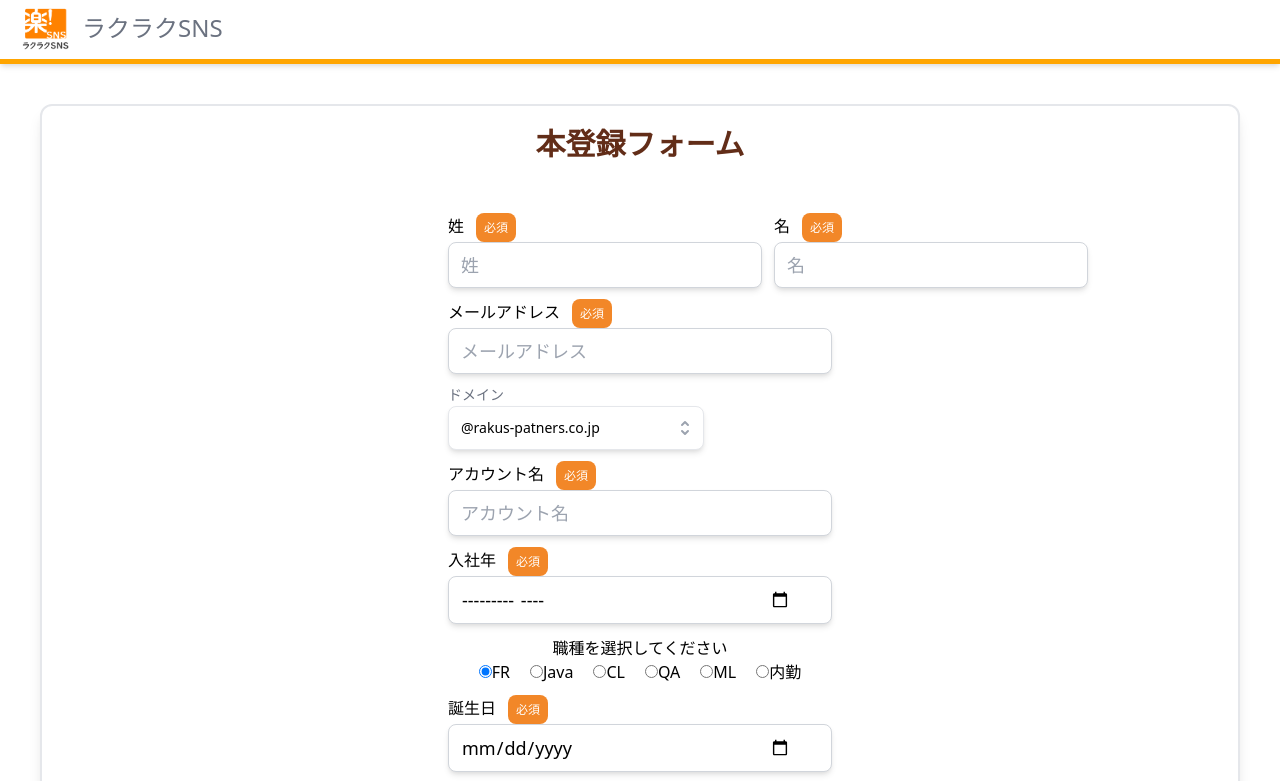
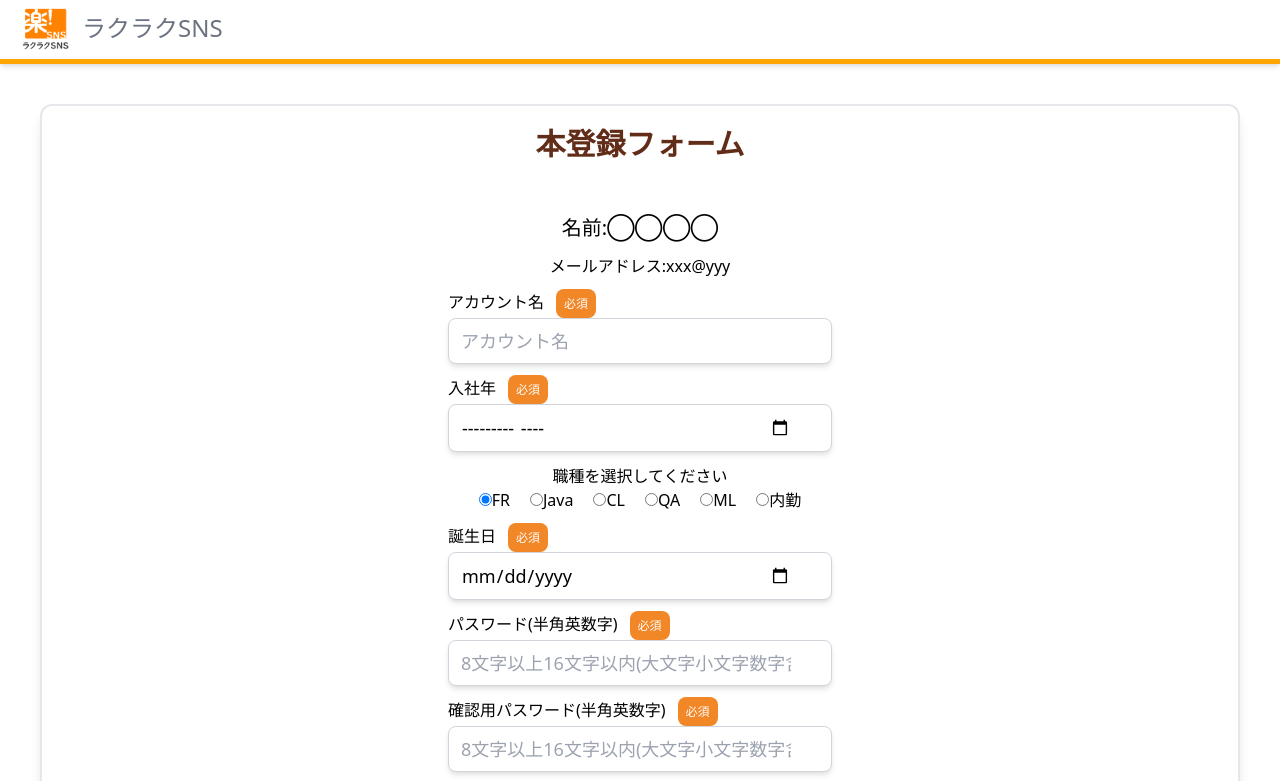
Before and after one commit to suzu1997/rakus-sns-app, a Next.js app: page /auth/signup in a window 1280 px wide. Shown: the top 781 px of the page. Built offline with nearby package versions, Linux system fonts and the light colour scheme.

Commit message:
名前、メールの表示変更、全体のレスポンシブ修正

```diff
--- a/src/pages/auth/signup.tsx
+++ b/src/pages/auth/signup.tsx
@@ -73,17 +73,8 @@ const SignUp: NextPage = () => {
     resolver: yupResolver(schema),
   });
 
-  //メールアドレスのドメイン選択肢
-  const options = [
-    { id: "1", name: "@rakus-patners.co.jp" },
-    { id: "2", name: "@rakus.co.jp" },
-  ];
-
   //ルーターリンク
   const router = useRouter();
-
-  //セレクトボックスの初期値
-  const [selectValue, setSelectValue] = useState<string>(options[0].name);
 
   //登録ボタンを押した時に呼ばれる
   // eslint-disable-next-line @typescript-eslint/no-explicit-any
@@ -100,52 +91,9 @@ const SignUp: NextPage = () => {
           本登録フォーム
         </div>
         <form name="SignupForm" noValidate>
-          <div className="flex flex-col items-center mt-10">
-            <div className="flex w-96 gap-3 mt-3">
-              {/* 姓のテキストフォーム */}
-              <TextInput
-                label="姓"
-                type="text"
-                fullWidth={false}
-                required
-                errorMessage={errors.firstName?.message}
-                placeholder="姓"
-                registers={register("firstName")}
-              />
-              {/* registers={register} でバリデーション機能に登録される */}
-              {/* errors はバリデーションエラー内容を持つ構造体で自動で更新される */}
-
-              {/* 名のテキストフォーム */}
-              <TextInput
-                label="名"
-                type="text"
-                fullWidth={false}
-                required
-                errorMessage={errors.lastName?.message}
-                placeholder="名"
-                registers={register("lastName")}
-              />
-            </div>
-            <div className="gap-3 w-96 mt-3">
-              {/* メールアドレスのテキストフォーム */}
-              <TextInput
-                label="メールアドレス"
-                type="text"
-                fullWidth={true}
-                required
-                errorMessage={errors.email?.message}
-                placeholder="メールアドレス"
-                registers={register("email")}
-              />
-              <div className="mt-2 text-left">
-                <SelectBox
-                  label="ドメイン"
-                  value={selectValue}
-                  select={setSelectValue}
-                  options={options}
-                />
-              </div>
-            </div>
+          <div className="flex flex-col items-center mt-10 mr-3 ml-3">
+            <div className="flex w-auto gap-3 text-xl mt-3">名前:◯◯◯◯</div>
+            <div className="gap-3 w-96  mt-3">メールアドレス:xxx@yyy</div>
             <div className="w-96 mt-3">
               {/* アカウント名のテキストフォーム */}
               <TextInput
```
